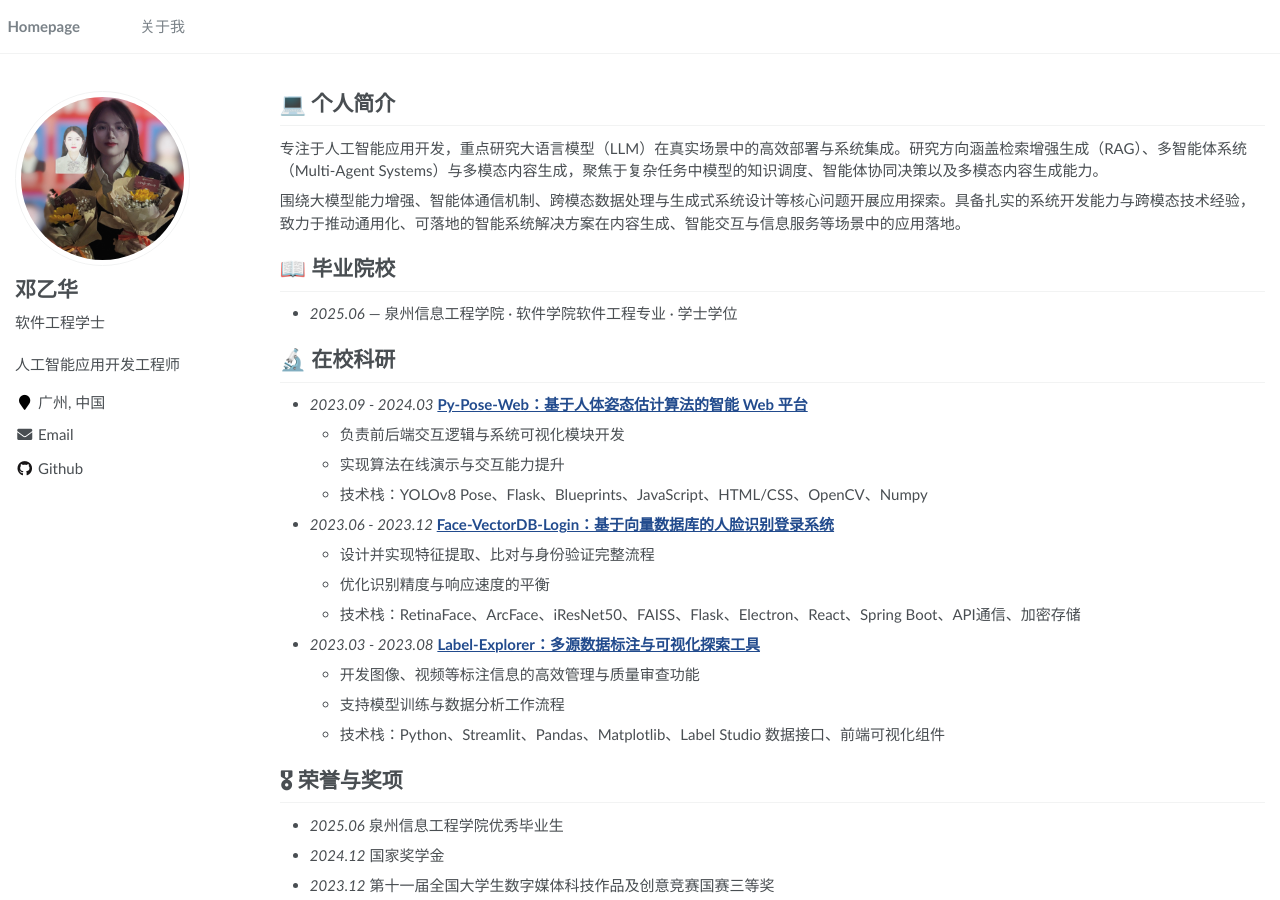
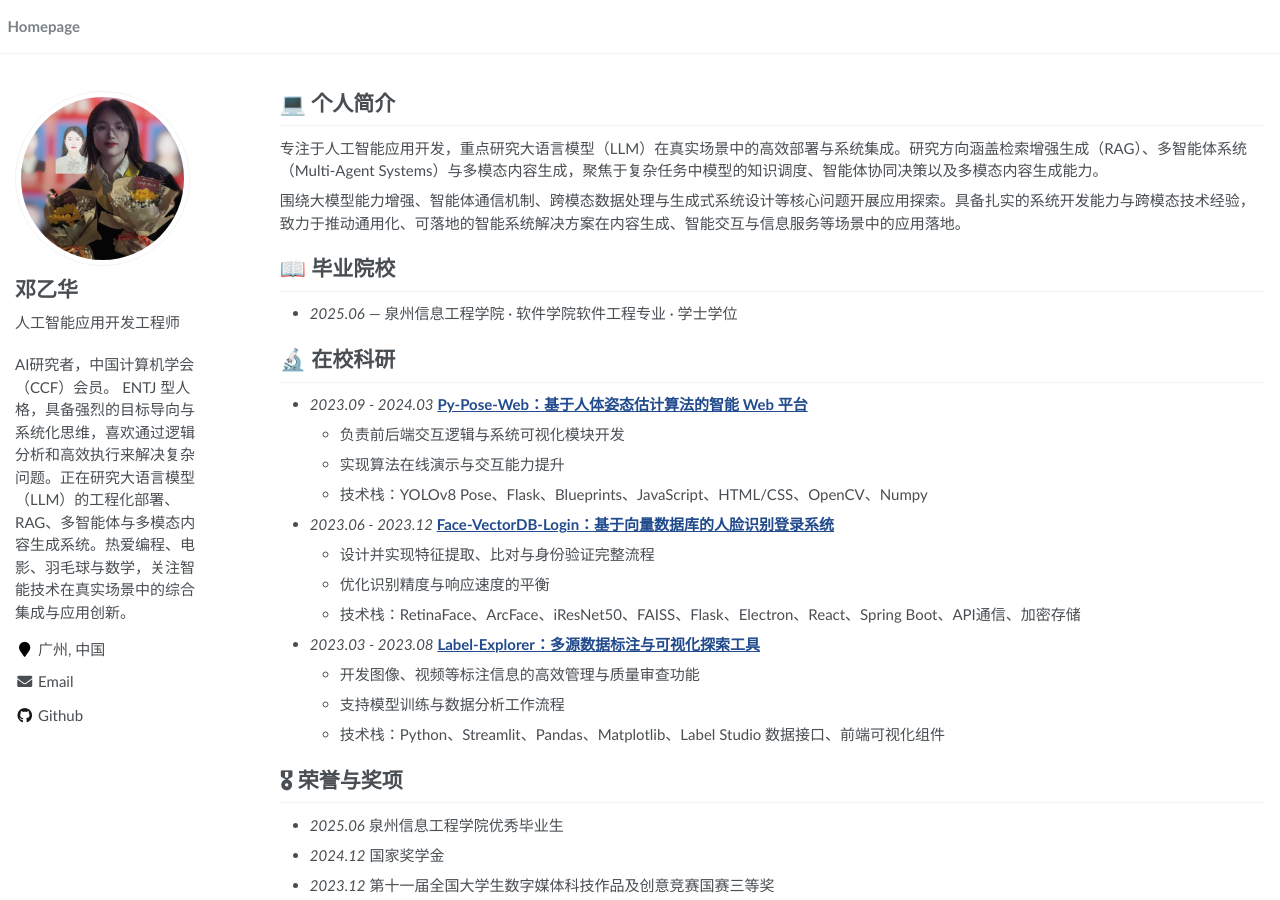
Before and after one commit to YolieDeng/YolieDeng.github.io, a Jekyll site: the page built from _pages/about.md, in a window 1280 px wide and 900 px high. Built offline with Jekyll 4.4.1, drawn with Linux system fonts in a browser that asks for light colours.

Commit message:
✨ feat: a

```diff
--- a/_config.yml
+++ b/_config.yml
@@ -7,7 +7,7 @@
 
 # Site Settings
 title                    : "邓乙华"
-description              : "人工智能应用开发工程师"
+description              : "AI研究者，中国计算机学会（CCF）会员。 ENTJ 型人格，具备强烈的目标导向与系统化思维，喜欢通过逻辑分析和高效执行来解决复杂问题。正在研究大语言模型（LLM）的工程化部署、RAG、多智能体与多模态内容生成系统。热爱编程、电影、羽毛球与数学，关注智能技术在真实场景中的综合集成与应用创新。"
 repository               : "RayeRen/acad-homepage.github.io"
 google_scholar_stats_use_cdn : true
 
@@ -23,7 +23,7 @@ baidu_site_verification  :  # get baidu_site_verification from https://ziyuan.ba
 author:
   name             : "邓乙华"
   avatar           : "images/deng-512x512.jpg"
-  bio              : "软件工程学士"
+  bio              : "人工智能应用开发工程师"
   location         : "广州, 中国"
   employer         :
   pubmed           :
--- a/_data/navigation.yml
+++ b/_data/navigation.yml
@@ -1,7 +1,7 @@
 # main links links
 main:
-  - title: "关于我"
-    url: "/#about-me"
+  # - title: "关于我"
+  #   url: "/#about-me"
 
   # - title: "毕业院校"
   #   url: "/#-news"
```
